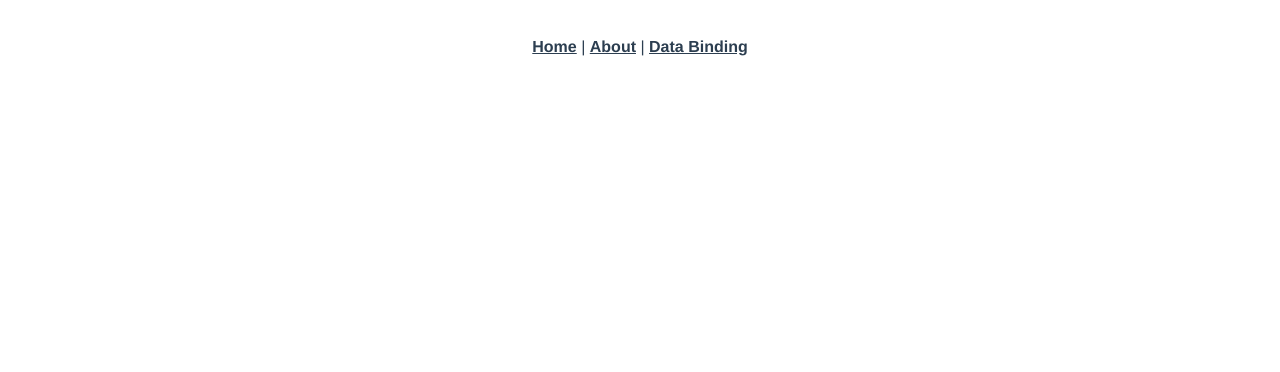
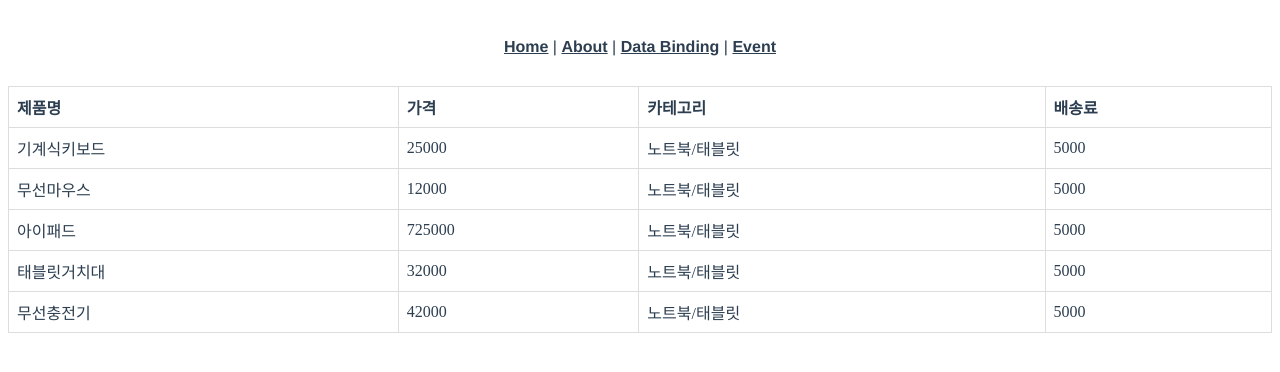
Before and after one commit to rinjyu/vue-study, a Vue app: page /data-binding/list in a window 1280 px wide. Shown: the top 372 px of the page. Built offline with nearby package versions, Linux system fonts and the light colour scheme.

Commit message:
[feat]: Component Basic
- 리스트 랜더링(v-for)
- 랜더링 문법(v-if, v-show)
- Click 이벤트
- Change 이벤트
- Key 이벤트
- computed
- watch

```diff
--- a/src/App.vue
+++ b/src/App.vue
@@ -3,7 +3,8 @@
     <div id="nav">
       <router-link to="/">Home</router-link> |
       <router-link to="/about">About</router-link> |
-      <router-link to="/data-binding">Data Binding</router-link>
+      <router-link to="/data-binding">Data Binding</router-link> |
+      <router-link to="/event/click">Event</router-link>
     </div>
     <router-view/>
   </div>
--- a/src/router/index.js
+++ b/src/router/index.js
@@ -13,6 +13,14 @@ import DataBindingAttribute from "@/views/data-binding/DataBindingAttribute";
 import DataBindingButton from "@/views/data-binding/DataBindingButton";
 import DataBindingClass from "@/views/data-binding/DataBindingClass";
 import DataBindingStyle from "@/views/data-binding/DataBindingStyle";
+import DataBindingList from "@/views/data-binding/DataBindingList";
+import RenderingVIf from "@/views/data-binding/RenderingVIf";
+import RenderingVShow from "@/views/data-binding/RenderingVShow";
+import EventClick from "@/views/event/EventClick";
+import EventChange from "@/views/event/EventChange";
+import EventKey from "@/views/event/EventKey";
+import Computed from "@/views/event/Computed";
+import Watch from "@/views/event/Watch";
 
 Vue.use(VueRouter)
 
@@ -89,6 +97,46 @@ const routes = [
     path: '/data-binding/style',
     name: 'DataBindingStyle',
     component: DataBindingStyle
+  },
+  {
+    path: '/data-binding/list',
+    name: 'DataBindingList',
+    component: DataBindingList
+  },
+  {
+    path: '/data-binding/rendering-v-if',
+    name: 'RenderingVIf',
+    component: RenderingVIf
+  },
+  {
+    path: '/data-binding/rendering-v-show',
+    name: 'RenderingVShow',
+    component: RenderingVShow
+  },
+  {
+    path: '/event/click',
+    name: 'EventClick',
+    component: EventClick
+  },
+  {
+    path: '/event/change',
+    name: 'EventChange',
+    component: EventChange
+  },
+  {
+    path: '/event/key',
+    name: 'EventKey',
+    component: EventKey
+  },
+  {
+    path: '/event/computed',
+    name: 'Computed',
+    component: Computed
+  },
+  {
+    path: '/event/watch',
+    name: 'Watch',
+    component: Watch
   }
 ]
 
--- /dev/null
+++ b/src/views/data-binding/DataBindingList.vue
@@ -0,0 +1,51 @@
+<template>
+  <div>
+    <table>
+      <thead>
+        <tr>
+          <th>제품명</th>
+          <th>가격</th>
+          <th>카테고리</th>
+          <th>배송료</th>
+        </tr>
+      </thead>
+      <tbody>
+        <tr :key="i" v-for="(product,i) in productList">
+          <td>{{product.productName}}</td>
+          <td>{{product.price}}</td>
+          <td>{{product.category}}</td>
+          <td>{{product.deliveryPrice}}</td>
+        </tr>
+      </tbody>
+    </table>
+  </div>
+</template>
+
+<script>
+export default {
+  data() {
+    return {
+      productList: [
+        {"productName":"기계식키보드", "price":25000, "category":"노트북/태블릿", "deliveryPrice":5000},
+        {"productName":"무선마우스", "price":12000, "category":"노트북/태블릿", "deliveryPrice":5000},
+        {"productName":"아이패드", "price":725000, "category":"노트북/태블릿", "deliveryPrice":5000},
+        {"productName":"태블릿거치대", "price":32000, "category":"노트북/태블릿", "deliveryPrice":5000},
+        {"productName":"무선충전기", "price":42000, "category":"노트북/태블릿", "deliveryPrice":5000}
+      ]
+    };
+  }
+}
+</script>
+
+<style scoped>
+  table {
+    font-family: arial sans-serif;
+    border-collapse: collapse;
+    width: 100%;
+  }
+  td, th {
+    border: 1px solid #dddddd;
+    text-align: left;
+    padding: 8px;
+  }
+</style>
--- /dev/null
+++ b/src/views/data-binding/RenderingVIf.vue
@@ -0,0 +1,17 @@
+<template>
+  <div>
+    <h1 v-if="type=='A'">A</h1>
+    <h1 v-else-if="type=='B'">B</h1>
+    <h1 v-else>C</h1>
+  </div>
+</template>
+
+<script>
+export default {
+  data() {
+    return {
+      type: 'A'
+    };
+  }
+}
+</script>
--- /dev/null
+++ b/src/views/data-binding/RenderingVShow.vue
@@ -0,0 +1,17 @@
+<template>
+  <div>
+    <h1 v-show="show1">show1이 true이면, 화면에 노출됨</h1>
+    <h1 v-show="show2">show2가 false이면, 화면에 노출이 안됨</h1>
+  </div>
+</template>
+
+<script>
+export default {
+  data() {
+    return {
+      show1: true,
+      show2: false
+    };
+  }
+}
+</script>
--- /dev/null
+++ b/src/views/event/Computed.vue
@@ -0,0 +1,23 @@
+<template>
+  <h1>Full Name : {{fullName}}</h1>
+</template>
+
+<script>
+export default {
+  data() {
+    return {
+      firstName: 'Rinjyu',
+      lastName: 'Choi'
+    };
+  },
+  computed: {
+    fullName() {
+      return this.firstName + ' ' + this.lastName;
+    }
+  }
+}
+</script>
+
+<style scoped>
+
+</style>
--- /dev/null
+++ b/src/views/event/EventChange.vue
@@ -0,0 +1,22 @@
+<template>
+  <select v-model="selectedValue" @change="changeSelect">
+    <option value="서울">서울</option>
+    <option value="부산">부산</option>
+    <option value="제주">제주</option>
+  </select>
+</template>
+
+<script>
+export default {
+  data() {
+    return {
+      selectedValue: ''
+    };
+  },
+  methods: {
+    changeSelect() {
+      alert(this.selectedValue);
+    }
+  }
+}
+</script>
--- /dev/null
+++ b/src/views/event/EventClick.vue
@@ -0,0 +1,32 @@
+<template>
+  <div>
+    <button type="button" @click="increaseCounter">Add 1</button>
+    <button type="button" @click="setCount(7)">Set 7</button>
+    <button type="button" @click="one(), two()">Click</button>
+    <p>The counter is {{counter}}</p>
+  </div>
+</template>
+
+<script>
+export default {
+  data() {
+    return {
+      counter: 0
+    };
+  },
+  methods: {
+    increaseCounter() {
+      this.counter = this.counter + 1;
+    },
+    setCount(counter) {
+      this.counter = counter;
+    },
+    one() {
+      alert('One');
+    },
+    two() {
+      alert('Two');
+    }
+  }
+}
+</script>
--- /dev/null
+++ b/src/views/event/EventKey.vue
@@ -0,0 +1,13 @@
+<template>
+  <div>
+    <input @keyup.alt.enter="clear"/>
+    <br/>
+    <div @click.ctrl="doSomething">Do something</div>
+  </div>
+</template>
+
+<script>
+export default {
+
+}
+</script>
--- /dev/null
+++ b/src/views/event/Watch.vue
@@ -0,0 +1,35 @@
+<template>
+  <div>
+    <h1>Full Name : {{fullName}}</h1>
+    <button type="button" @click="changeName">변경</button>
+  </div>
+</template>
+
+<script>
+export default {
+  data() {
+    return {
+      firstName: 'Rinjyu',
+      lastName: 'Choi',
+      fullName: ''
+    };
+  },
+  watch: {
+    firstName() {
+      this.fullName = this.firstName + ' ' + this.lastName;
+    },
+    lastName() {
+      this.fullName = this.firstName + ' ' + this.lastName;
+    }
+  },
+  methods: {
+    changeName() {
+      this.firstName = 'Rachel';
+    }
+  }
+}
+</script>
+
+<style scoped>
+
+</style>
```
